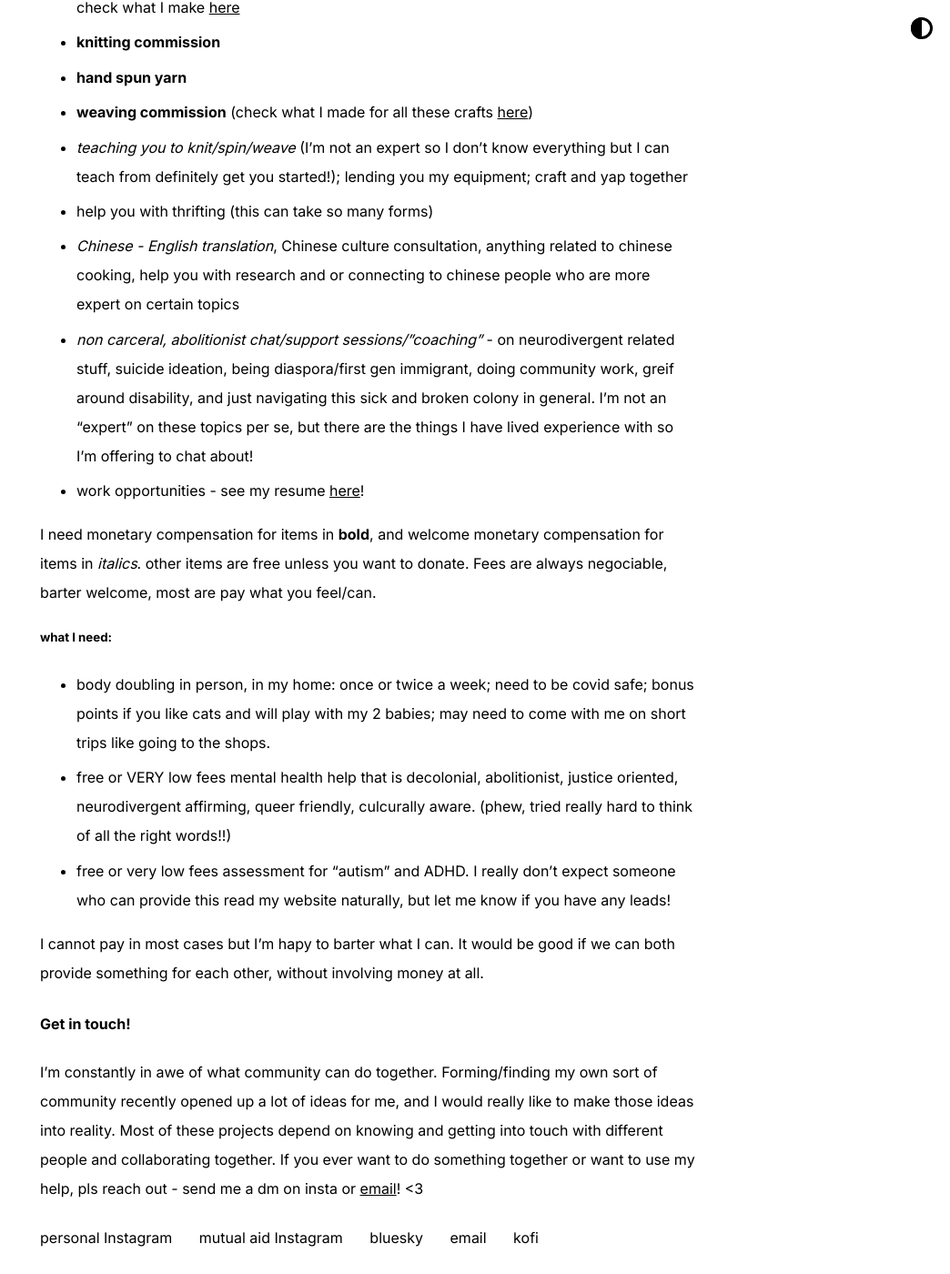
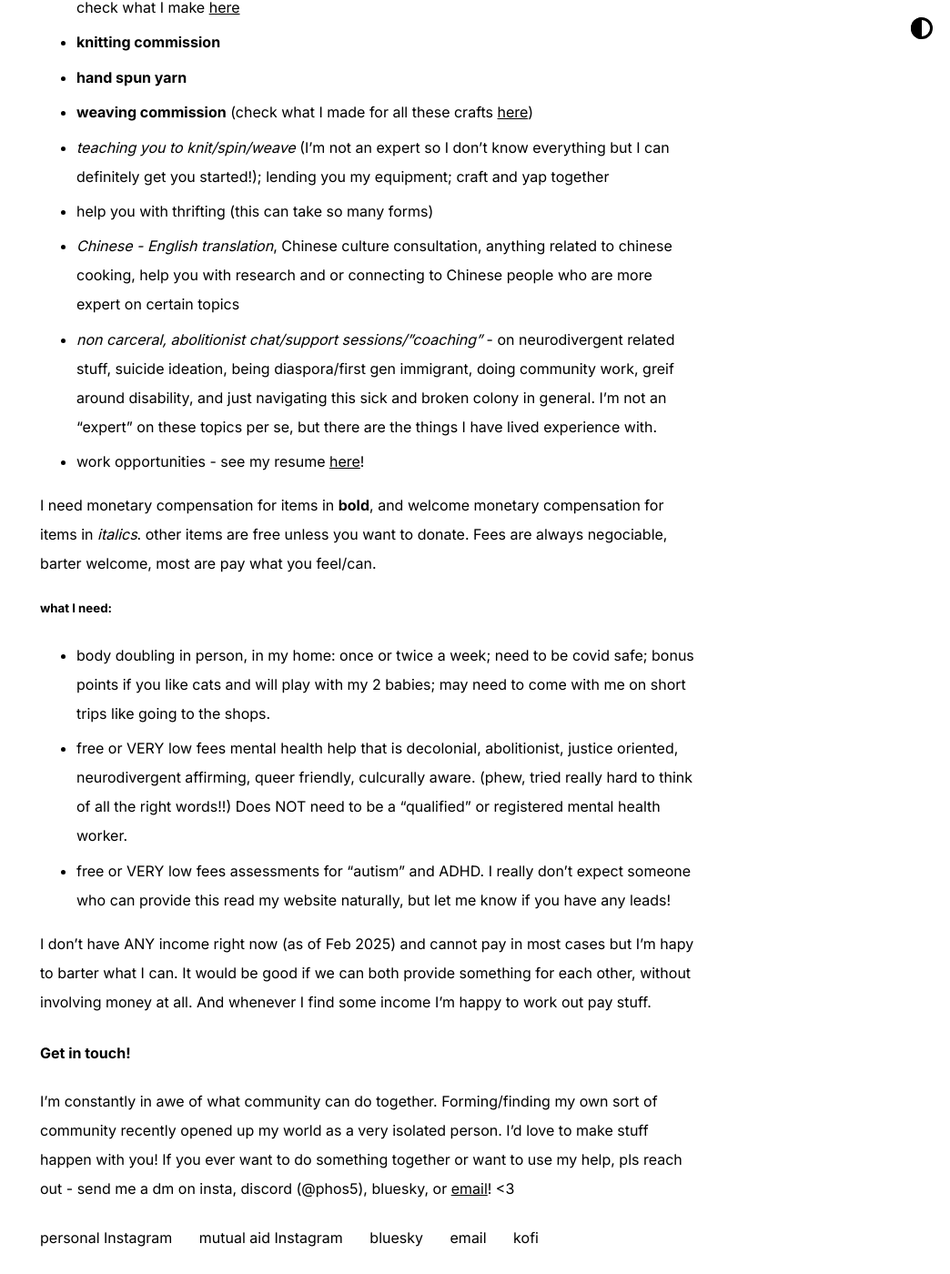
Before and after one commit to phosfuldev/phos_website, a Jekyll site: the page built from index.md, in a window 1280 px wide and 1400 px high, scrolled down 1326 px. Shown: the whole window at 91% size, without its empty margins (236-1280 px from the left). Built offline with Jekyll 4.4.1, drawn with Linux system fonts in a browser that asks for light colours; some of the changed text lies outside the part shown.

Commit message:
new article & changes

```diff
--- a/_data/fragments_content.yaml
+++ b/_data/fragments_content.yaml
@@ -4,6 +4,10 @@ tags:
   - tag: aaa
 
 fragments:
+
+  - tags:
+    date: "2025-02-14"
+    body: 有人说中国高中的严格结构很适合ADHD。。。猛然觉得好对。只是时间上有结构，很多“开始” “休息”的cue，想跟随可以跟随，但是上课还是可以不听讲，晚自习还是可以随便做什么。。。有这种结构框架其实就很有帮助！！
 
   - tags:
     date: "2025-02-05"
--- a/index.md
+++ b/index.md
@@ -5,7 +5,7 @@ layout: home
 Hi I'm Phos/磷!
 
 I'm a 20-something Chinese person living on unceded land of the Wurundjeri and Boonwurung People (so called melbourne, australia).
-(after recent research, I think I'm on the "boarder of these 2 lands... pretty cool)
+(after recent research, I think I'm on the "boarder" of these 2 lands... pretty cool)
 
 I'm an aspiring artist and community organiser.
 
@@ -32,21 +32,21 @@ I will also *amplify* topics & materials including: mutural aid, activism, Cov1d
 - **knitting commission**
 - **hand spun yarn**
 - **weaving commission** (check what I made for all these crafts [here]())
-- *teaching you to knit/spin/weave* (I'm not an expert so I don't know everything but I can teach from definitely get you started!); lending you my equipment; craft and yap together
+- *teaching you to knit/spin/weave* (I'm not an expert so I don't know everything but I can definitely get you started!); lending you my equipment; craft and yap together
 - help you with thrifting (this can take so many forms)
-- *Chinese - English translation*, Chinese culture consultation, anything related to chinese cooking, help you with research and or connecting to chinese people who are more expert on certain topics
-- *non carceral, abolitionist chat/support sessions/"coaching"* - on neurodivergent related stuff, suicide ideation, being diaspora/first gen immigrant, doing community work, greif around disability, and just navigating this sick and broken colony in general. I'm not an "expert" on these topics per se, but there are the things I have lived experience with so I'm offering to chat about!
+- *Chinese - English translation*, Chinese culture consultation, anything related to chinese cooking, help you with research and or connecting to Chinese people who are more expert on certain topics
+- *non carceral, abolitionist chat/support sessions/"coaching"* - on neurodivergent related stuff, suicide ideation, being diaspora/first gen immigrant, doing community work, greif around disability, and just navigating this sick and broken colony in general. I'm not an "expert" on these topics per se, but there are the things I have lived experience with.
 - work opportunities - see my resume [here]()!
 
 I need monetary compensation for items in **bold**, and welcome monetary compensation for items in *italics*. other items are free unless you want to donate. Fees are always negociable, barter welcome, most are pay what you feel/can.
 
 ##### what I need:
 - body doubling in person, in my home: once or twice a week; need to be covid safe; bonus points if you like cats and will play with my 2 babies; may need to come with me on short trips like going to the shops.
-- free or VERY low fees mental health help that is decolonial, abolitionist, justice oriented, neurodivergent affirming, queer friendly, culcurally aware. (phew, tried really hard to think of all the right words!!)
-- free or very low fees assessment for "autism" and ADHD. I really don't expect someone who can provide this read my website naturally, but let me know if you have any leads!
+- free or VERY low fees mental health help that is decolonial, abolitionist, justice oriented, neurodivergent affirming, queer friendly, culcurally aware. (phew, tried really hard to think of all the right words!!) Does NOT need to be a "qualified" or registered mental health worker.
+- free or VERY low fees assessments for "autism" and ADHD. I really don't expect someone who can provide this read my website naturally, but let me know if you have any leads!
 
-I cannot pay in most cases but I'm hapy to barter what I can. It would be good if we can both provide something for each other, without involving money at all.
+I don't have ANY income right now (as of Feb 2025) and cannot pay in most cases but I'm hapy to barter what I can. It would be good if we can both provide something for each other, without involving money at all. And whenever I find some income I'm happy to work out pay stuff.
 
 #### Get in touch!
 
-I'm constantly in awe of what community can do together. Forming/finding my own sort of community recently opened up a lot of ideas for me, and I would really like to make those ideas into reality. Most of these projects depend on knowing and getting into touch with different people and collaborating together. If you ever want to do something together or want to use my help, pls reach out - send me a dm on insta or [email](mailto:contact.phosworld@protonmail.com)! <3
+I'm constantly in awe of what community can do together. Forming/finding my own sort of community recently opened up my world as a very isolated person. I'd love to make stuff happen with you! If you ever want to do something together or want to use my help, pls reach out - send me a dm on insta, discord (@phos5), bluesky, or [email](mailto:contact.phosworld@protonmail.com)! <3
```
Also changed, not shown: _posts/2025-02-22-study-notes-suppliments-that-can-help-ADHD.md (added, +83 -0 lines).
